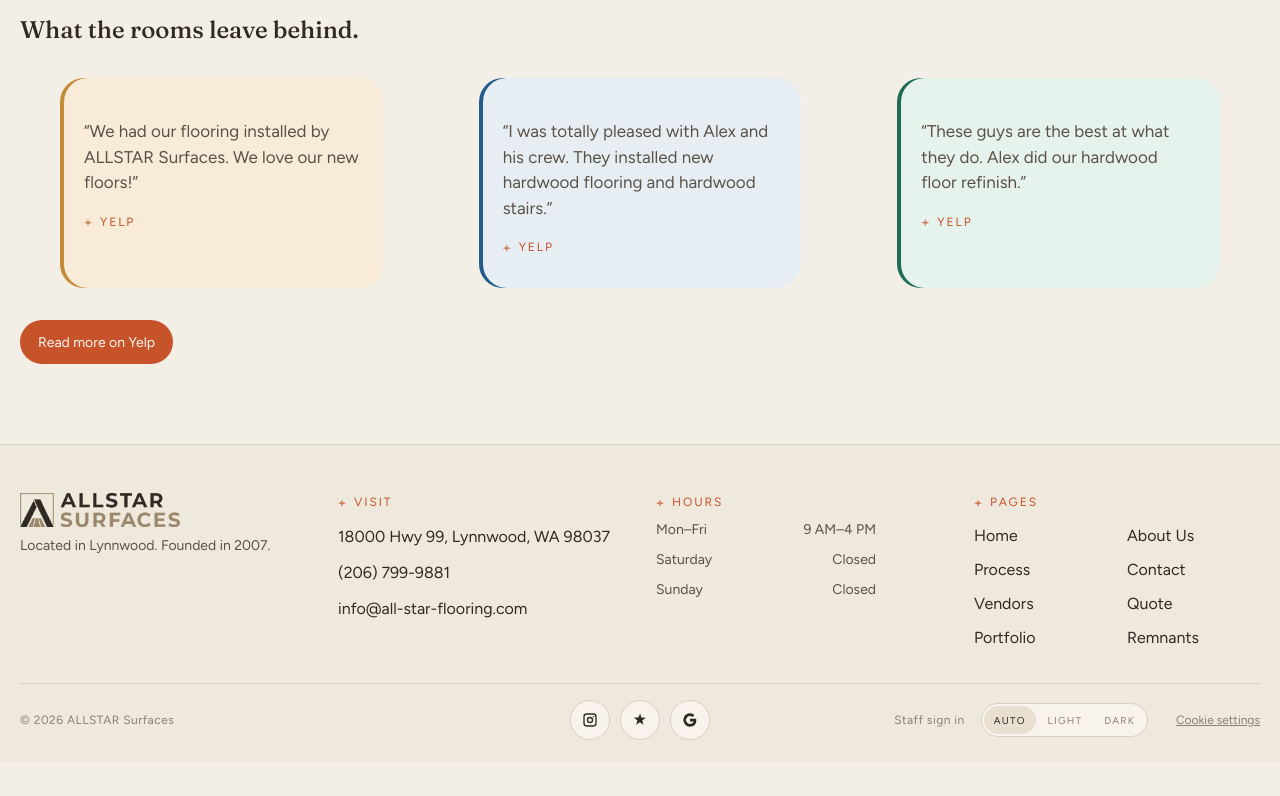
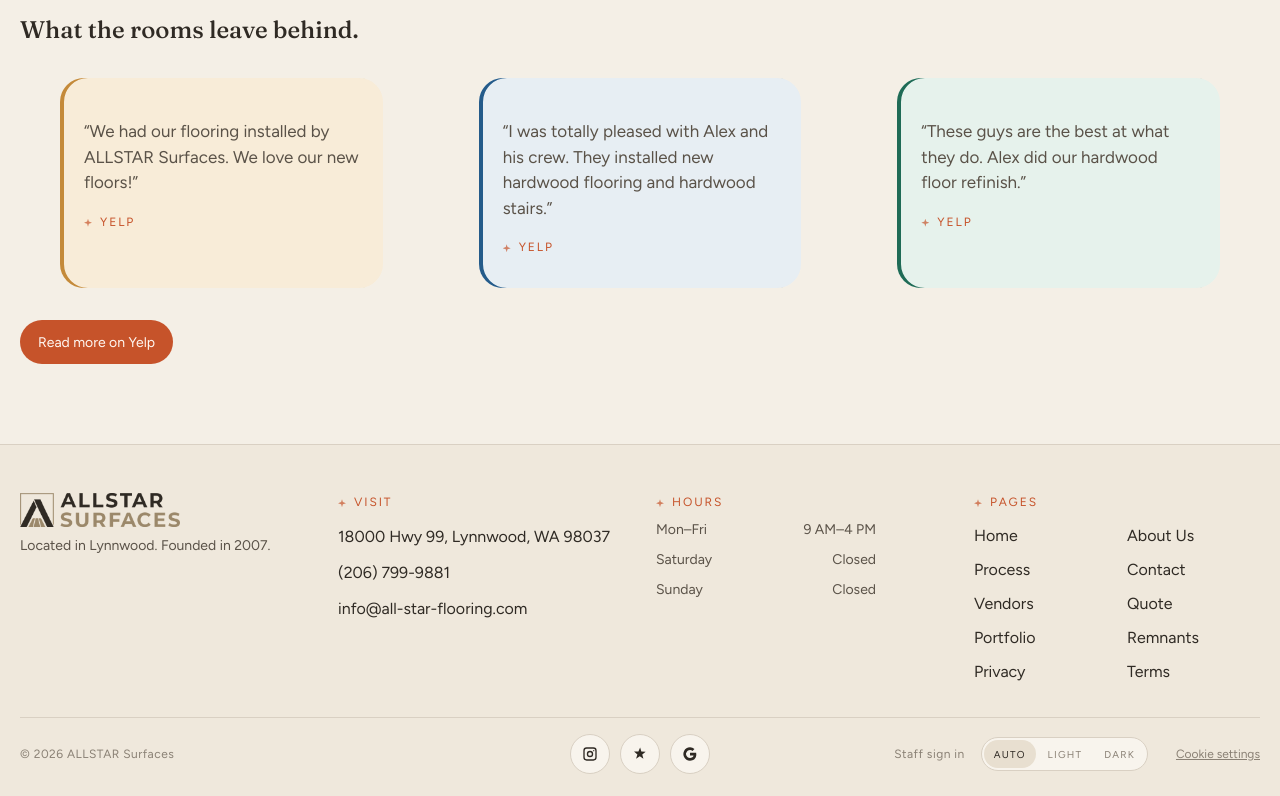
Before and after one commit to Sarcastixx/all-star-surfaces, a plain HTML site: page portfolio.html in a window 1280 px wide. Shown: the part 1183-1979 px from the top of the page. Before the commit the page ends 1945 px from the top, so only its background shows below. Drawn offline with Linux system fonts and the light colour scheme; no server answers.

Commit message:
Add Privacy and Terms links to footer

```diff
--- a/portfolio.html
+++ b/portfolio.html
@@ -149,6 +149,8 @@
           <a href="/quote">Quote</a>
           <a href="/portfolio">Portfolio</a>
           <a href="/remnants">Remnants</a>
+          <a href="/privacy">Privacy</a>
+          <a href="/terms">Terms</a>
         </div>
       </div>
     </div>
```
